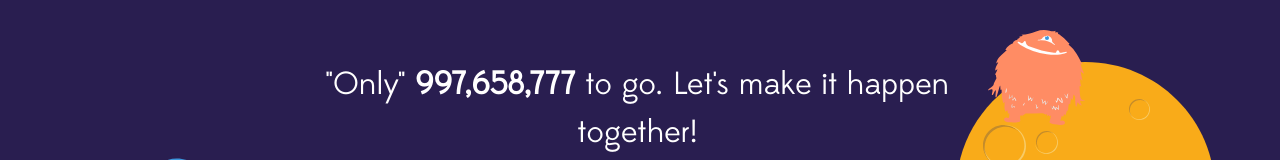
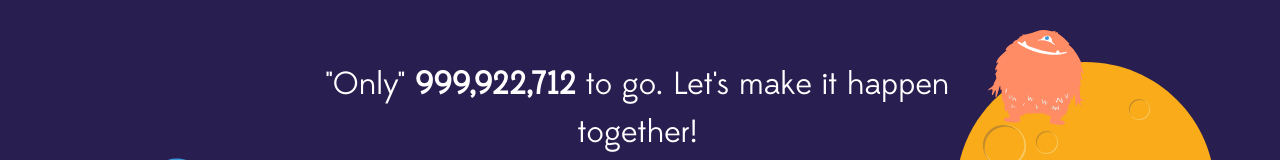
Before and after one commit to Sezayi/goodup-bhag, a React (Create React App) app: page / in a window 1280 px wide. Shown: the part 500-660 px from the top of the page. Built offline with nearby package versions, Linux system fonts and the light colour scheme.

Commit message:
add new bhag number

```diff
--- a/src/App.js
+++ b/src/App.js
@@ -12,7 +12,7 @@ import star from "./images/star.svg";
 import sdgs from "./images/sdgs.png";
 
 function App() {
-  const value = 2341223;
+  const value = 77288;
 
   const spring = useSpring({
     config: { duration: 2000 },
```
